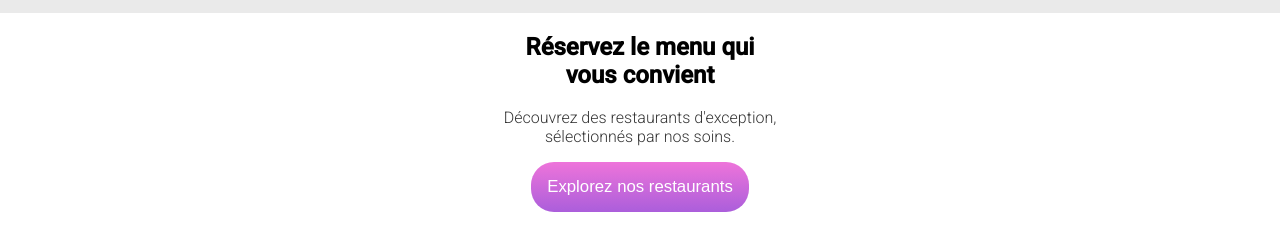
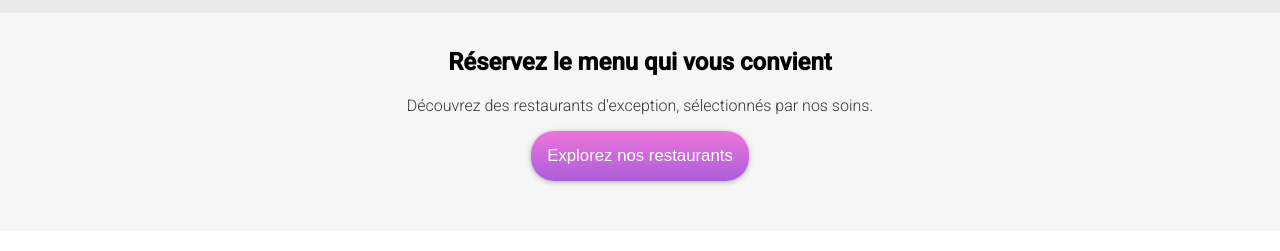
Before and after one commit to VTJ-Dumay-Pothuon/ValentinDumayPothuon_3_03082021, a plain HTML site: page index.html in a window 1280 px wide. Shown: the part 95-346 px from the top of the page. Drawn offline with Linux system fonts and the light colour scheme.

Commit message:
04082021-2 : home : row header and first block done

```diff
--- a/index.html
+++ b/index.html
@@ -20,8 +20,8 @@
         </aside>
         <main>
             <section id="welcome">
-                <h1>Réservez le menu qui<br>vous convient</h1>
-                <p>Découvrez des restaurants d'exception,<br>sélectionnés par nos soins.</p>
+                <h1>Réservez le menu qui vous convient</h1>
+                <p>Découvrez des restaurants d'exception, sélectionnés par nos soins.</p>
                 <button class="welcome__btn">Explorez nos restaurants</button>
             </section>
             <nav>
--- a/styles/styles.scss
+++ b/styles/styles.scss
@@ -42,12 +42,14 @@ aside {
 
 #welcome {
     @extend %center;
-    p {
-        color: $grey;
-    }
+    background-color: #f6f6f6;
+    padding: 50px;
+    p {color: $grey;}
+    h1 {margin-top: -15px;}
     .welcome__btn {
         background: rgb(171,94,219);
         background: linear-gradient(0deg, rgba(171,94,219,1) 0%, rgba(238,116,218,1) 100%);
+        box-shadow: 0px 1px 5px #aaa;
         border-radius: 23px;
         border: none;
         width: 218px;
```
Also changed, not shown: styles/styles.css, 1 other file.
